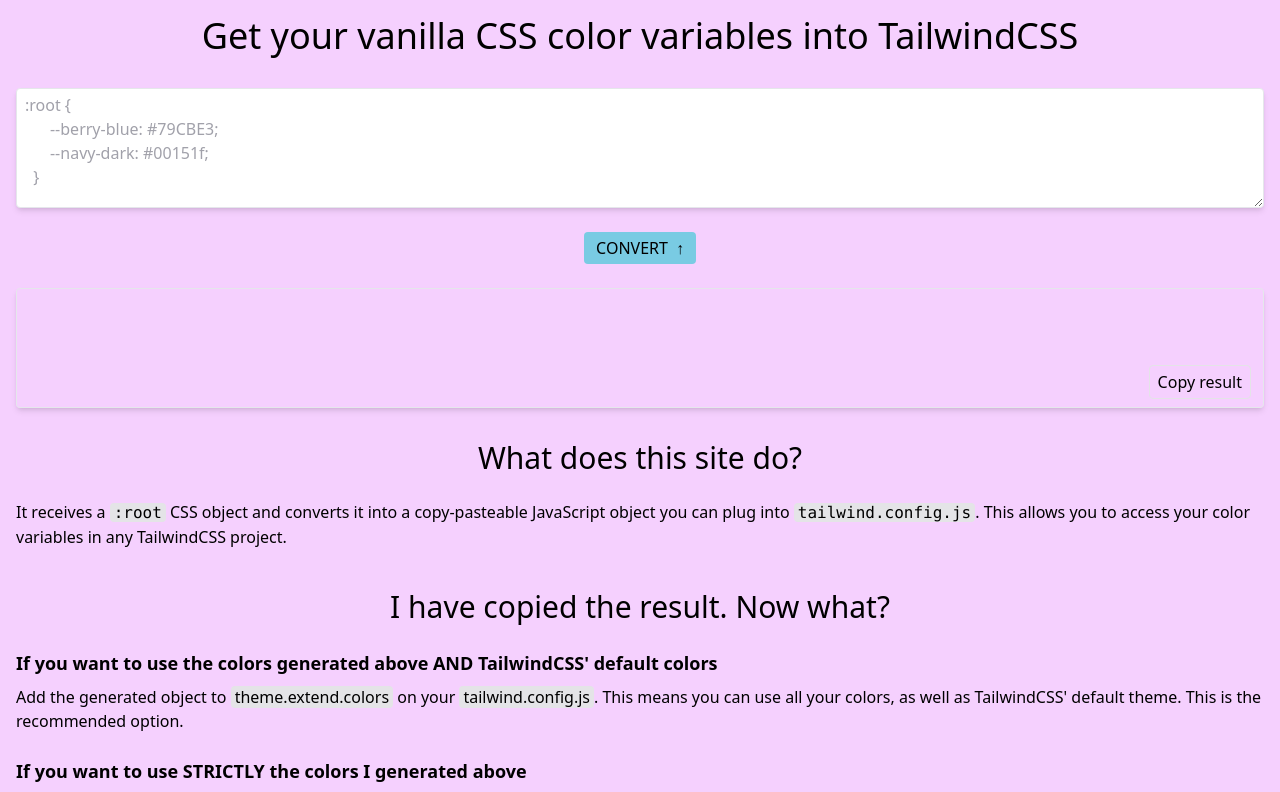
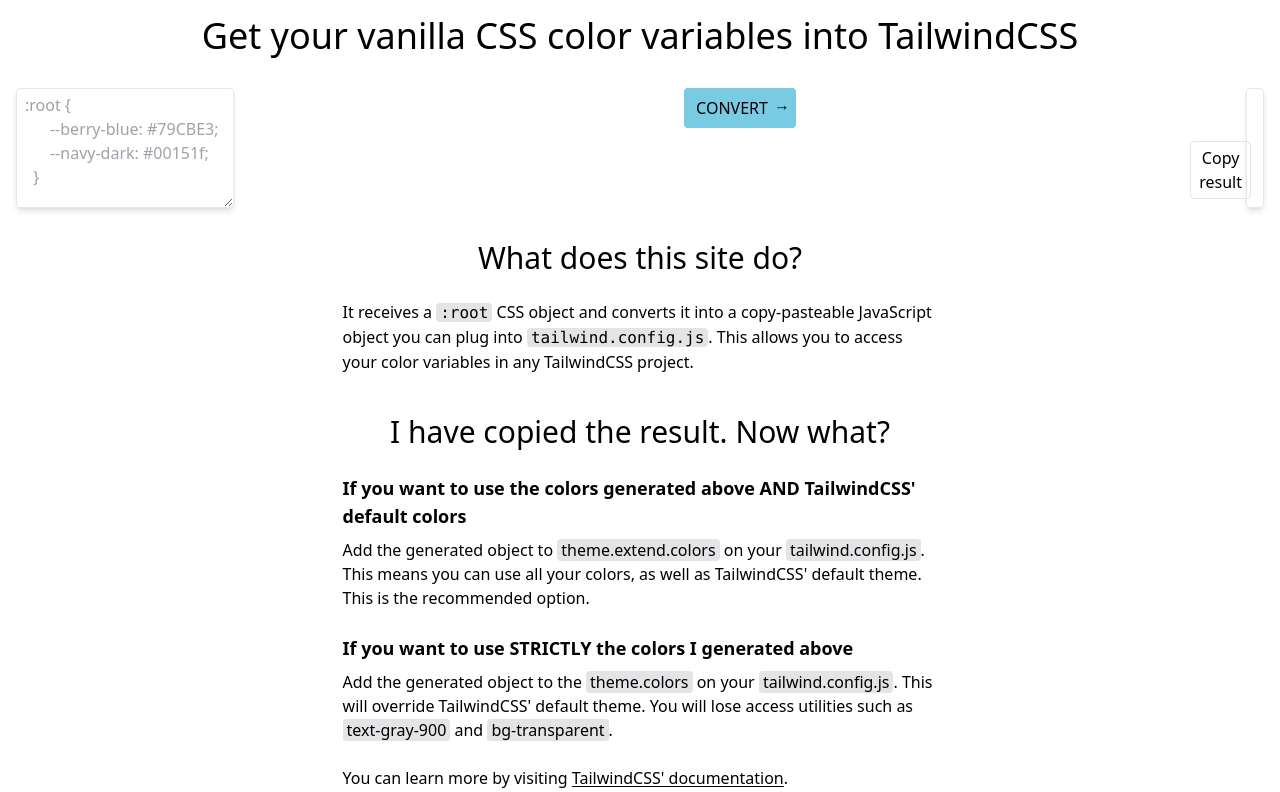
Before and after one commit to LukeberryPi/css-colors-to-tailwind, a Next.js app: page / in a window 1280 px wide. Shown: the top 792 px of the page. Built offline with nearby package versions, Linux system fonts and the light colour scheme.

Commit message:
eeeeeeeeeeeeeeee

```diff
--- a/src/app/page.js
+++ b/src/app/page.js
@@ -6,19 +6,19 @@
   const generatedTailwindConfigObject = undefined;
 
   return (
-    <div className="flex justify-center flex-col p-4 bg-fuchsia-200">
+    <div className="flex justify-center flex-col p-4">
       <h1 className="text-4xl text-center">
         Get your vanilla CSS color variables into TailwindCSS
       </h1>
-      <div className="flex flex-col gap-6 my-8">
+      <div className="flex flex-col lg:flex-row gap-6 my-8">
         <textarea
           placeholder={cssRootExample}
           className="border shadow-md rounded py-1 px-2 placeholder:text-zinc-400 min-h-[120px]"
         />
-        <button className="group bg-berryBlue transition-colors flex gap-2 w-fit mx-auto px-3 rounded py-1 hover:bg-berryBlue/80">
+        <button className="group lg:h-10 items-center bg-berryBlue transition-colors flex gap-2 w-fit mx-auto px-3 rounded py-1 hover:bg-berryBlue/80">
           CONVERT
-          <span className="group-hover:rotate-180 transition-transform duration-300">
-            ↑
+          <span className="lg:-rotate-90 lg:group-hover:rotate-270 group-hover:rotate-360 transition-transform duration-500">
+            ↓
           </span>
         </button>
         <div
@@ -30,15 +30,15 @@
           </button>
         </div>
       </div>
-      <main className="flex flex-col gap-10">
+      <main className="flex flex-col gap-10 max-w-prose mx-auto">
         <article className="flex flex-col gap-6">
           <h2 className="text-center text-3xl">What does this site do?</h2>
           <section>
             <p>
               It receives a{" "}
               <span className="font-mono bg-zinc-200 rounded px-1">:root</span>{" "}
-              CSS object and converts it into a copy-pasteable JavaScript object you
-              can plug into{" "}
+              CSS object and converts it into a copy-pasteable JavaScript object
+              you can plug into{" "}
               <span className="font-mono bg-zinc-200 rounded px-1">
                 tailwind.config.js
               </span>
@@ -95,6 +95,7 @@
             >
               TailwindCSS&apos; documentation
             </a>
+            .
           </p>
         </article>
       </main>
--- a/tailwind.config.js
+++ b/tailwind.config.js
@@ -10,6 +10,10 @@
       colors: {
         berryBlue: "#79CBE3",
       },
+      rotate: {
+        "270": "270deg",
+        "360": "360deg",
+      }
     },
   },
   plugins: [],
```
